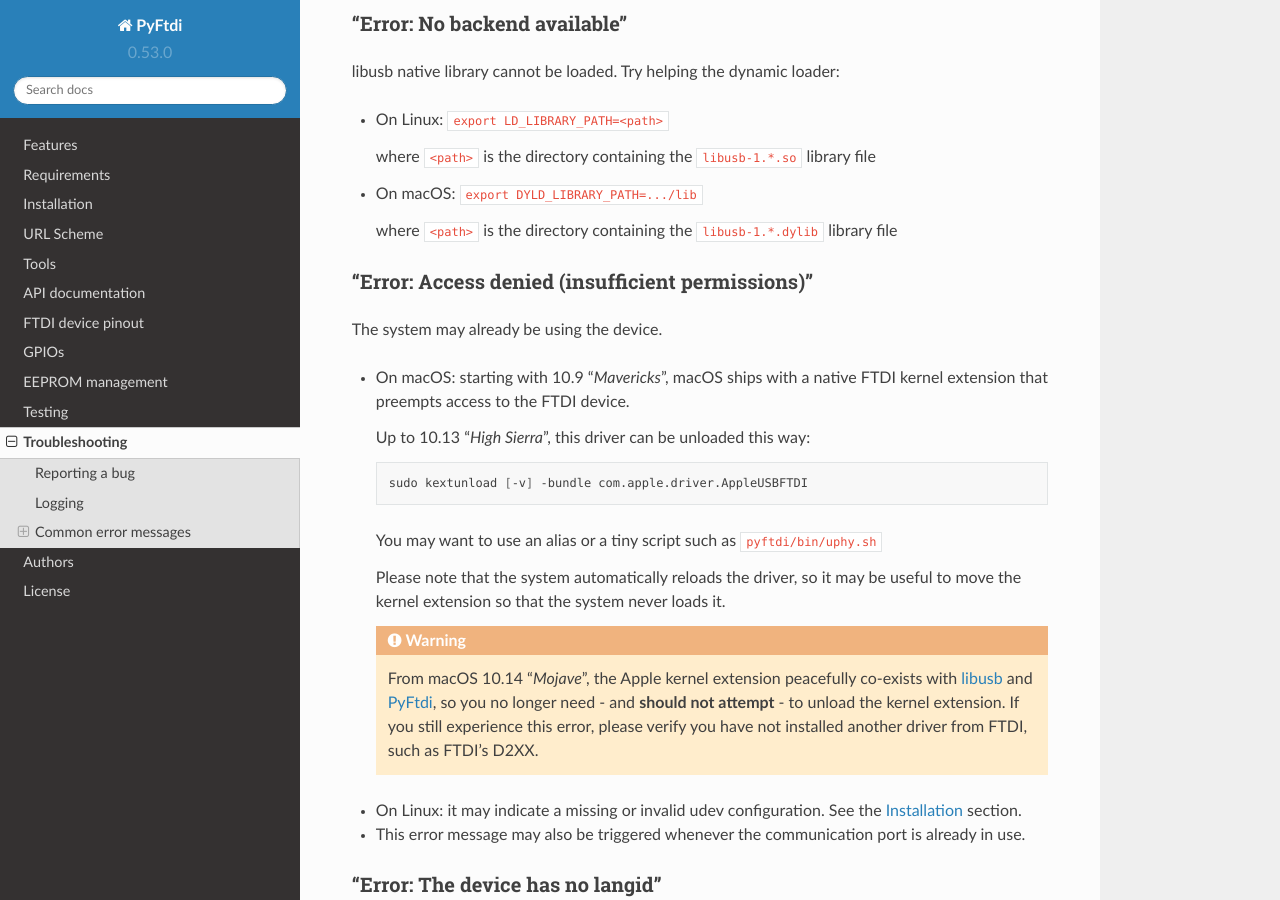
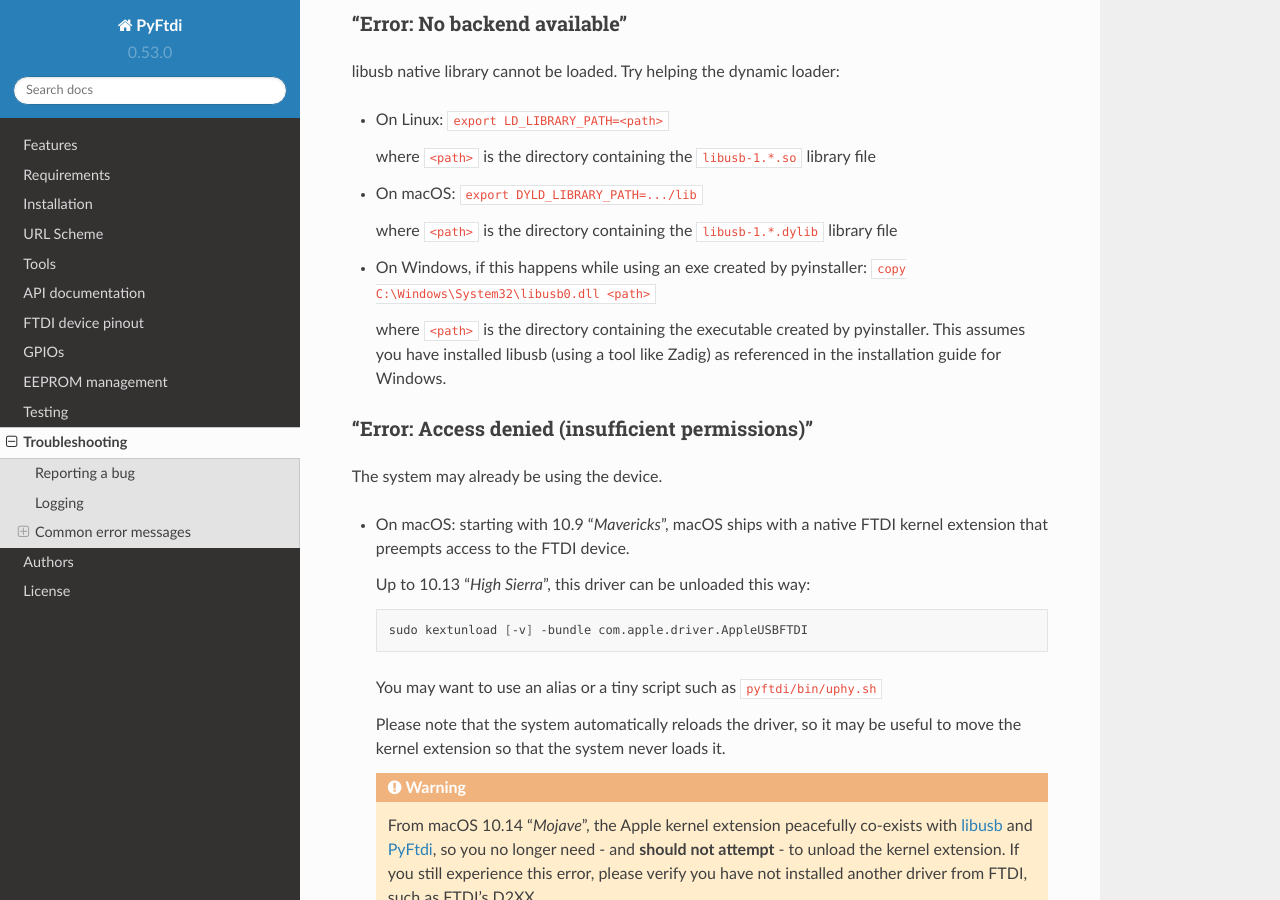
Before and after one commit to eblot/pyftdi, a Sphinx documentation site: the page built from pyftdi/doc/troubleshooting.rst, in a window 1280 px wide and 900 px high, scrolled down 534 px. Built offline with Sphinx 7.4.7 and the Read the Docs theme 2.0.0, drawn with Linux system fonts in a browser that asks for light colours.

Commit message:
Update troubleshooting doc
Adds a potential solution for the "No backend available" error on windows when using pyinstaller.

```diff
--- a/pyftdi/doc/troubleshooting.rst
+++ b/pyftdi/doc/troubleshooting.rst
@@ -37,6 +37,12 @@
 
   where ``<path>`` is the directory containing the ``libusb-1.*.dylib``
   library file
+
+* On Windows, if this happens while using an exe created by pyinstaller: ``copy C:\Windows\System32\libusb0.dll <path>``
+
+  where ``<path>`` is the directory containing the executable created
+  by pyinstaller. This assumes you have installed libusb (using a tool
+  like Zadig) as referenced in the installation guide for Windows.
 
 
 "Error: Access denied (insufficient permissions)"
```
